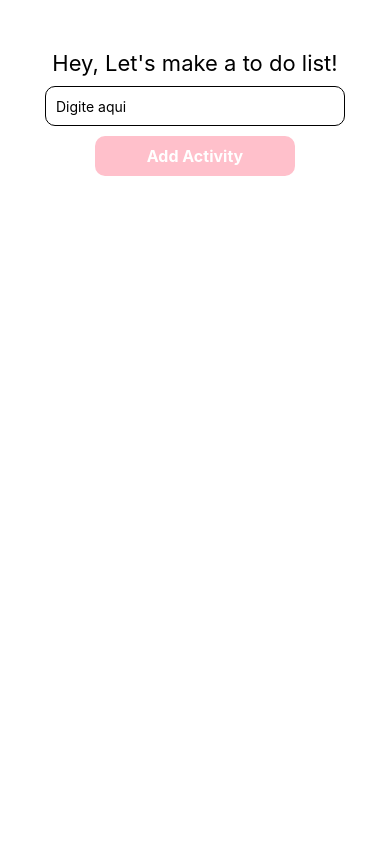
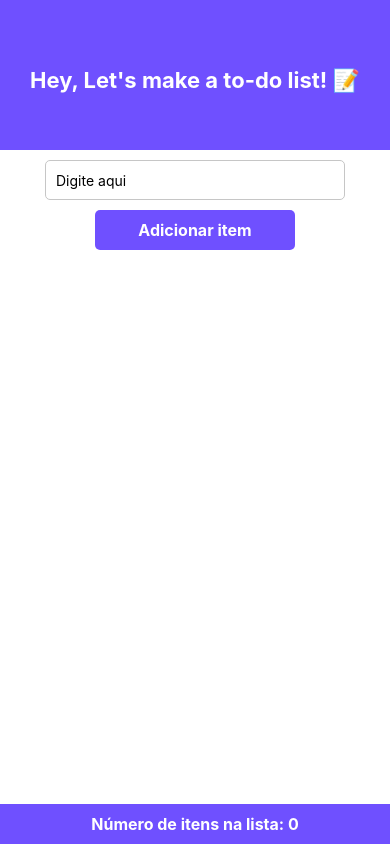
Before and after one commit to Floorsk/mobile-unicap-florsk, a React Native app in the folder expo-01/: screen / in a window 390 px wide. Built offline with nearby package versions, Linux system fonts and the light colour scheme.

Commit message:
pope francis

```diff
--- a/expo-01/App.js
+++ b/expo-01/App.js
@@ -1,39 +1,82 @@
 import { useState, useReducer } from 'react'
-import { FlatList, StyleSheet, Text, View, Button, TextInput, TouchableOpacity } from 'react-native';
+import { FlatList, StyleSheet, Text, View, Button, TextInput, TouchableOpacity, TouchableWithoutFeedback, Keyboard } from 'react-native';
+import { Feather } from '@expo/vector-icons';
 
 export default function App() {
-  const [activity, setActivity] = useState();
+
+  const initialState = {
+    data: [],
+    text: '',
+    index: 0,
+  }
 
   const reducer = (state, action) => {
-    if (action.type === 'addActivity') {
+
+    switch (action.type) {
+      case 'setText':
+        return { ...state, text: action.payload }
+        break;
+      case 'addActivity':
+        if (state.text === '') {
+          alert('Você precisa digitar algo para adicionar a sua lista!')
+          return { ...state }
+        }
         return {
-        data: [...state.data, activity]
+          ...state,
+          data: [...state.data, state.text],
+          text: ''
         }
+      case 'setIndex':
+        return { ...state, index: action.payload }
+      case 'deleteActivity':
+        return { ...state, data: state.data.filter((item, index) => index != state.index) }
+      default:
+        return state
     }
   }
 
-  const [state, dispach] = useReducer(reducer, { data: [] });
+  const [state, dispach] = useReducer(reducer, initialState);
 
   return (
-    <View style={styles.container}>
-      <Text style={styles.title}>Hey, Let's make a to do list!</Text>
+    <TouchableWithoutFeedback onPress={Keyboard.dismiss}>
+      <View style={styles.container} >
+
+        <View style={styles.titleArea}>
+          <Text style={styles.title}>Hey, Let's make a to-do list! 📝</Text>
+        </View>
+
         <TextInput
           placeholder='Digite aqui'
-        onChangeText={setActivity}
+          onChangeText={(newText) => dispach({ type: 'setText', payload: newText })}
+          value={state.text}
           style={styles.input}
+          cursorColor={'#6F50FF'}
         />
+
         <TouchableOpacity style={styles.buttonContainer} onPress={() => dispach({ type: 'addActivity' })}>
-        <Text style={styles.buttonText}>Add Activity</Text>
+          <Text style={styles.buttonText}>Adicionar item</Text>
         </TouchableOpacity>
+
         <FlatList
           data={state.data}
-        renderItem={({ item }) => (
+          showsVerticalScrollIndicator={false}
+          renderItem={({ item, index }) => (
+
             <View style={styles.activityContainer}>
-            <Text>{item}</Text>
+              <Text style={styles.activity}>{item}</Text>
+              <TouchableOpacity style={styles.deleteArea} onPress={() => { dispach({ type: 'setIndex', payload: index }); dispach({ type: 'deleteActivity' }) }}>
+                <Feather name="trash" size={20} color="red" />
+              </TouchableOpacity>
             </View>
+
           )}
+          ListFooterComponent={() => <View style={styles.footer}/>}
         />
+        <View style={styles.dataCountArea}>
+          <Text style={styles.buttonText}>Número de itens na lista: {state.data.length}</Text>
         </View>
+      </View>
+    </TouchableWithoutFeedback>
   );
 }
 
@@ -43,10 +86,20 @@ const styles = StyleSheet.create({
     backgroundColor: '#fff',
     alignItems: 'center',
     justifyContent: 'center',
-    paddingTop: 50
+
+  },
+  titleArea: {
+    width: '100%',
+    height: 150,
+    alignItems: 'center',
+    justifyContent: 'center',
+    backgroundColor: '#6F50FF'
   },
   title: {
+    color: "#FFF",
     fontSize: 22,
+    fontWeight: 'bold',
+    marginTop: 10
   },
   input: {
     width: 300,
@@ -54,16 +107,16 @@ const styles = StyleSheet.create({
     paddingLeft: 10,
     margin: 10,
     borderWidth: 1,
-    borderColor: 'black',
-    borderRadius: 10
+    borderColor: '#C6C6C6',
+    borderRadius: 5
   },
   buttonContainer: {
     width: 200,
     height: 40,
     alignItems: 'center',
     justifyContent: 'center',
-    backgroundColor: 'pink',
-    borderRadius: 10,
+    backgroundColor: '#6F50FF',
+    borderRadius: 5,
     marginBottom: 10,
   },
   buttonText: {
@@ -72,13 +125,38 @@ const styles = StyleSheet.create({
     fontWeight: 'bold',
   },
   activityContainer: {
-    width: 300,
+    width: 370,
+    height: 70,
+    justifyContent: 'center',
+    marginBottom: 10,
+    paddingLeft: 20,
+    borderWidth: 1,
+    borderColor: '#C9C9C9',
+    borderRadius: 5
+  },
+  activity: {
+    fontSize: 20,
+    fontWeight: '500',
+  },
+  deleteArea: {
+    width: 30,
+    height: 30,
+    alignItems: 'center',
+    justifyContent: 'center',
+    position: 'absolute',
+    right: 10,
+    borderRadius: 5
+  },
+  dataCountArea: {
+    width: '100%',
     height: 40,
     alignItems: 'center',
     justifyContent: 'center',
-    marginBottom: 10,
-    borderWidth: 1,
-    borderRadius: 10,
-
+    backgroundColor: '#6F50FF',
+    position: 'absolute',
+    bottom: 0
+  },
+  footer: {
+    height: 40
   }
 });
```
Lines whose indentation alone changed are shown as unchanged.
